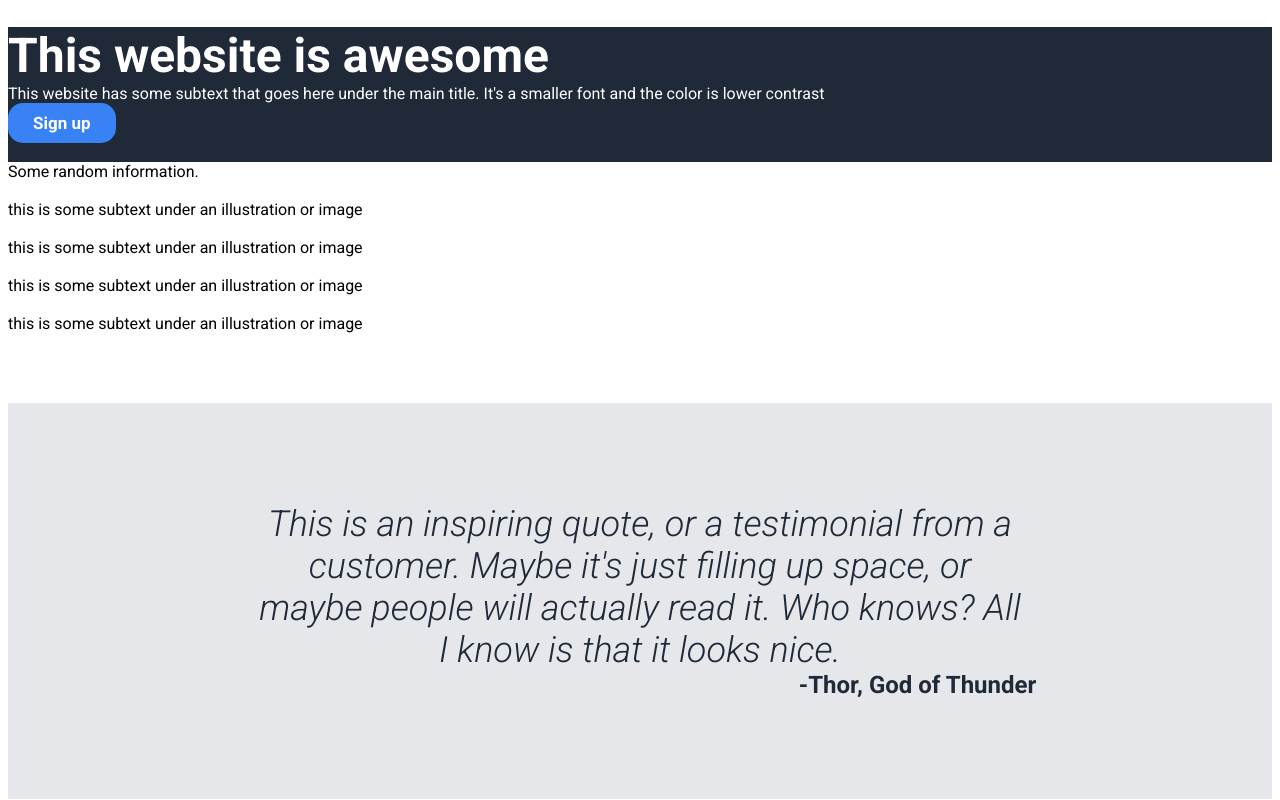
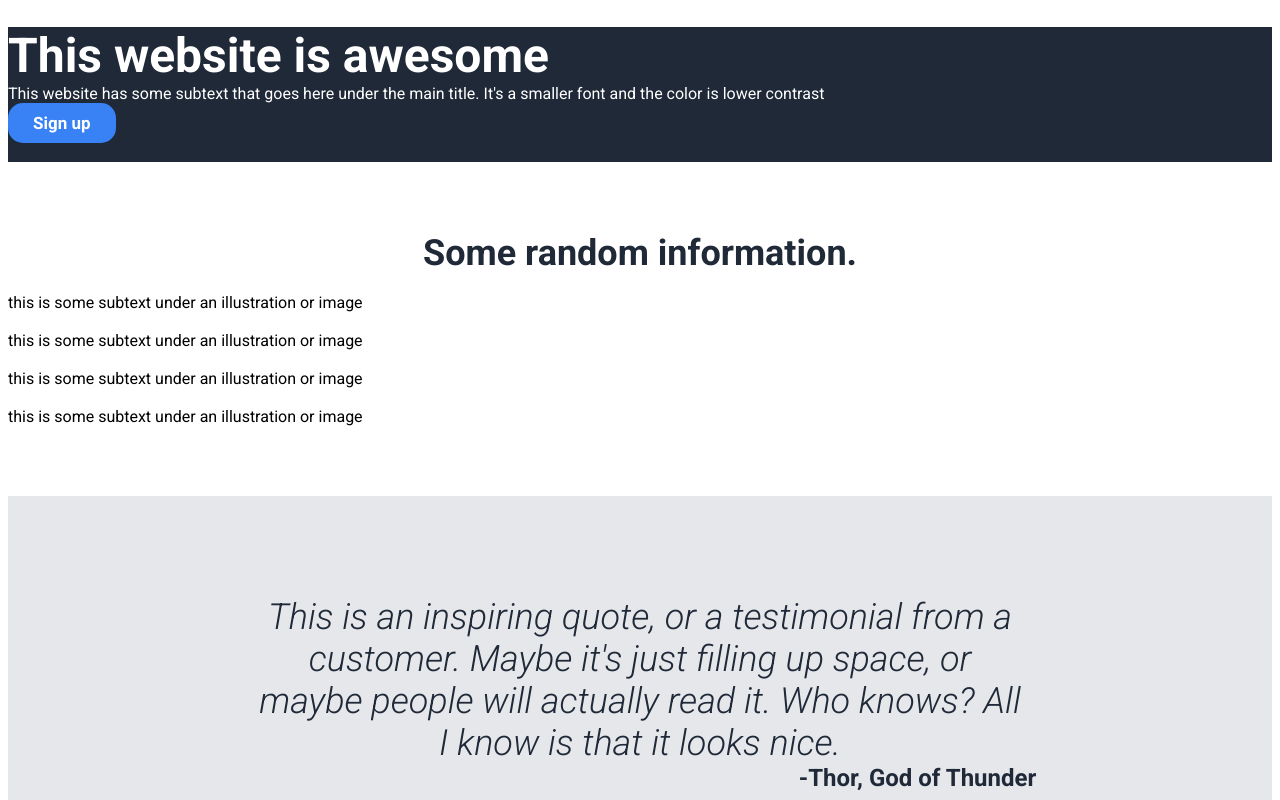
Before and after one commit to mirai64/landing-page-top, a plain HTML site: page index.html in a window 1280 px wide. Shown: the top 800 px of the page. Drawn offline with Linux system fonts and the light colour scheme.

Commit message:
Added random-info-text styling

```diff
--- a/styles/index.css
+++ b/styles/index.css
@@ -25,6 +25,18 @@ body {
     text-decoration: none;
     padding: 10px 25px;
     border-style: none;
+}
+
+.second-section {
+    margin-top: 70px;
+    margin-bottom: 70px;
+}
+
+.random-info-text {
+    text-align: center;
+    font-size: 36px;
+    font-weight: 700;
+    color: #1F2937;
 }
 
 .third-section {
```
